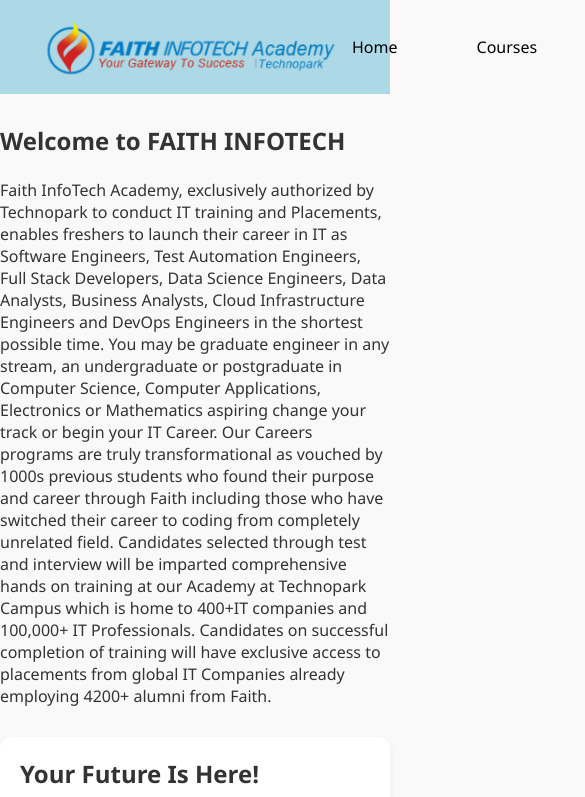
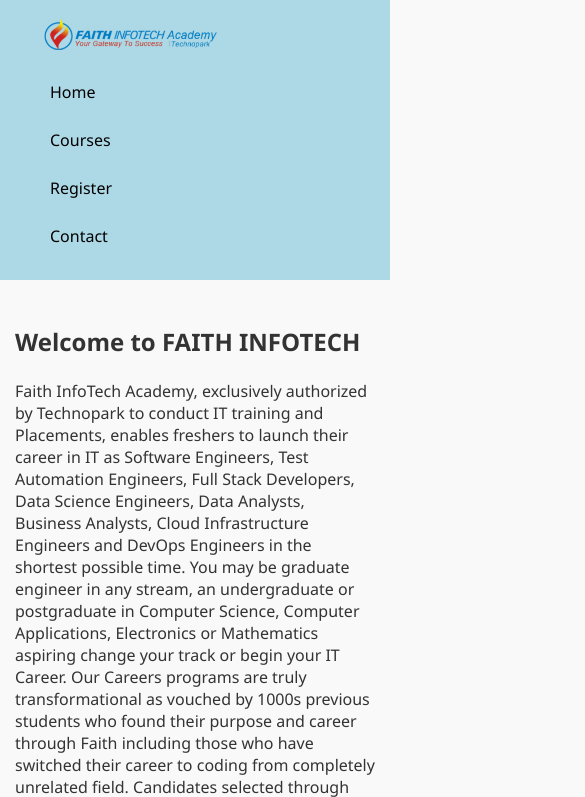
Before and after one commit to Nandhujs/SEO-Website, a plain HTML site: page index.html in a window 390 px wide. Shown: the top 797 px of the page, 585 px wide, since content can reach past the window. Drawn offline with Linux system fonts and the light colour scheme.

Commit message:
Added responsive design for mobile devices

```diff
--- a/css/styles.css
+++ b/css/styles.css
@@ -1,3 +1,4 @@
+
 * {
   margin: 0;
   padding: 0;
@@ -215,3 +216,62 @@
     margin-top: 90px;
     height: 460px;
 }
+
+@media (max-width: 768px) {
+  nav {
+    flex-direction: column;
+    align-items: flex-start;
+  }
+
+  .nav-links {
+    flex-direction: column;
+    gap: 10px;
+    width: 100%;
+    padding: 10px 0;
+  }
+
+  .nav-links li a {
+    display: block;
+    width: 100%;
+    padding: 8px 10px;
+  }
+
+  .about,
+  .media-section,
+  .media-item,
+  .placement,
+  footer {
+    padding: 15px;
+    margin: 10px 0;
+  }
+
+  .media-section {
+    display: flex;
+    flex-direction: column;
+  }
+
+  .logo {
+    width: 100%;
+    max-width: 180px;
+    height: auto;
+    margin-bottom: 10px;
+  }
+
+  .placement-text {
+    font-size: 0.95rem;
+    padding: 10px;
+  }
+
+  h1, h2 {
+    font-size: 1.5rem;
+  }
+
+  p {
+    font-size: 1rem;
+  }
+
+  video {
+    width: 100%;
+    height: auto;
+  }
+}
```
Also changed, not shown: contact.html (+16 -7 lines).
